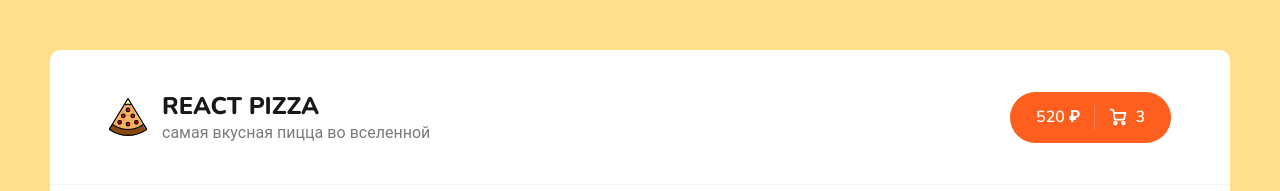
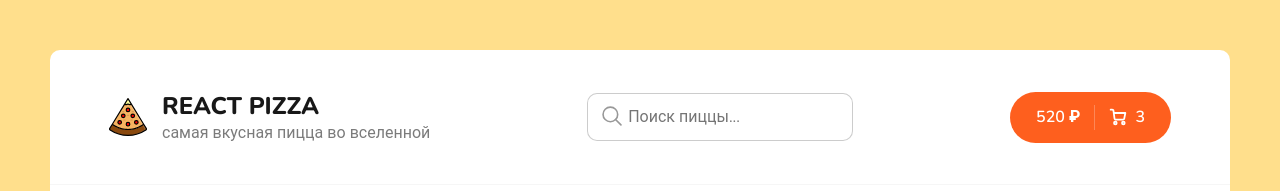
Before and after one commit to lolekmakso/react-pizza, a React (Vite) app: page / in a window 1280 px wide. Shown: the top 191 px of the page. Built offline with nearby package versions, Linux system fonts and the light colour scheme; no server answers.

Commit message:
improved

```diff
--- a/src/App.jsx
+++ b/src/App.jsx
@@ -5,11 +5,14 @@
 import { Routes, Route } from "react-router";
 
 import "./scss/app.scss";
+import { useState } from "react";
 
 function App() {
+  const [searchValue, setSearchValue] = useState("");
+
   return (
     <div className="wrapper">
-      <Header />
+      <Header searchValue={searchValue} setSearchValue={setSearchValue} />
       <div className="content">
         <Routes>
           <Route path="/" element={<Home />} />
--- a/src/components/Header.jsx
+++ b/src/components/Header.jsx
@@ -1,7 +1,8 @@
 import { Link } from "react-router";
 import logoSvg from "../assets/img/pizza-logo.svg";
+import { Search } from "./Search/Search";
 
-export function Header() {
+export function Header({ searchValue, setSearchValue }) {
   return (
     <div className="header">
       <div className="container">
@@ -14,6 +15,9 @@
             </div>
           </div>
         </Link>
+
+        <Search searchValue={searchValue} setSearchValue={setSearchValue} />
+
         <div className="header__cart">
           <Link to="/cart" className="button button--cart">
             <span>520 ₽</span>
--- /dev/null
+++ b/src/components/Search/Search.jsx
@@ -0,0 +1,43 @@
+import styles from "./Search.module.scss";
+
+export const Search = ({ searchValue, setSearchValue }) => {
+  return (
+    <div className={styles.root}>
+      <svg
+        className={styles.icon}
+        enableBackground="new 0 0 32 32"
+        id="Editable-line"
+        version="1.1"
+        viewBox="0 0 32 32"
+        xmlns="http://www.w3.org/2000/svg"
+      >
+        <circle
+          cx="14"
+          cy="14"
+          fill="none"
+          id="XMLID_42_"
+          r="9"
+          stroke="#000000"
+          strokeLinecap="round"
+          strokeLinejoin="round"
+          strokeMiterlimit="10"
+          strokeWidth="2"
+        />
+        <line
+          fill="none"
+          id="XMLID_44_"
+          stroke="#000000"
+          strokeLinecap="round"
+          strokeLinejoin="round"
+          strokeMiterlimit="10"
+          strokeWidth="2"
+          x1="27"
+          x2="20.366"
+          y1="27"
+          y2="20.366"
+        />
+      </svg>
+      <input className={styles.input} placeholder="Поиск пиццы..." />
+    </div>
+  );
+};
--- /dev/null
+++ b/src/components/Search/Search.module.scss
@@ -0,0 +1,24 @@
+.root {
+  position: relative;
+}
+
+.input {
+  border: 1px solid rgba(0, 0, 0, 0.2);
+  padding: 12px 20px 12px 40px;
+  max-width: 350px;
+  border-radius: 10px;
+  font-size: 16px;
+
+  &:focus {
+    border: 1px solid rgba(0, 0, 0, 0.4);
+  }
+}
+
+.icon {
+  width: 26px;
+  height: 26px;
+  opacity: 0.4;
+  position: absolute;
+  left: 12px;
+  top: 10px;
+}
```
